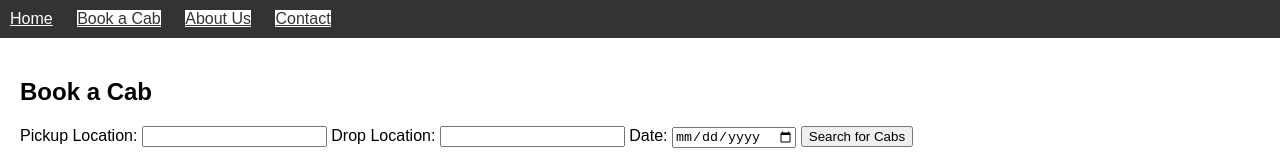
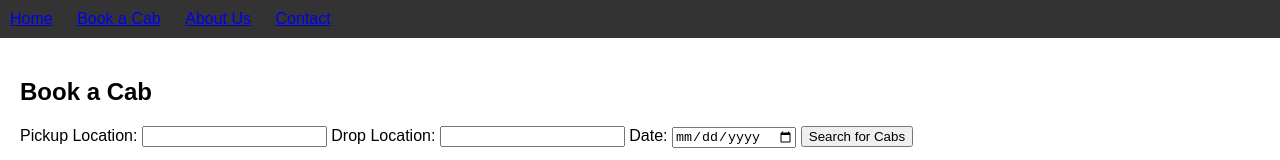
Before and after one commit to chandanavallabhaneni/updated_cab_booking.github.io, a plain HTML site: page index.html in a window 1280 px wide. Shown: the top 160 px of the page. Drawn offline with Linux system fonts and the light colour scheme.

Commit message:
Updated index.html for Achecker

```diff
--- a/index.html
+++ b/index.html
@@ -12,18 +12,18 @@
 <header>
     <nav>
         <ul>
-            <li><a href="#" style="color: #fff; background-color: #333;">Home</a></li>
-            <li><a href="#" style="color: #333; background-color: #fff;">Book a Cab</a></li>
-            <li><a href="#" style="color: #333; background-color: #fff;">About Us</a></li>
-            <!-- Adjusted contrast for the Contact link -->
-            <li><a href="#" style="color: #333; background-color: #fff;">Contact</a></li>
+            <li><a href="#">Home</a></li>
+            <li><a href="#">Book a Cab</a></li>
+            <li><a href="#">About Us</a></li>
+            <li><a href="#">Contact</a></li>
         </ul>
     </nav>
 </header>
 
 <!-- Main Content -->
 <section id="main-content">
-    <h1>Book a Cab</h1>
+    <!-- Updated heading to h2 for proper nesting -->
+    <h2>Book a Cab</h2>
 
     <!-- Search Form -->
     <form id="booking-form">
```
